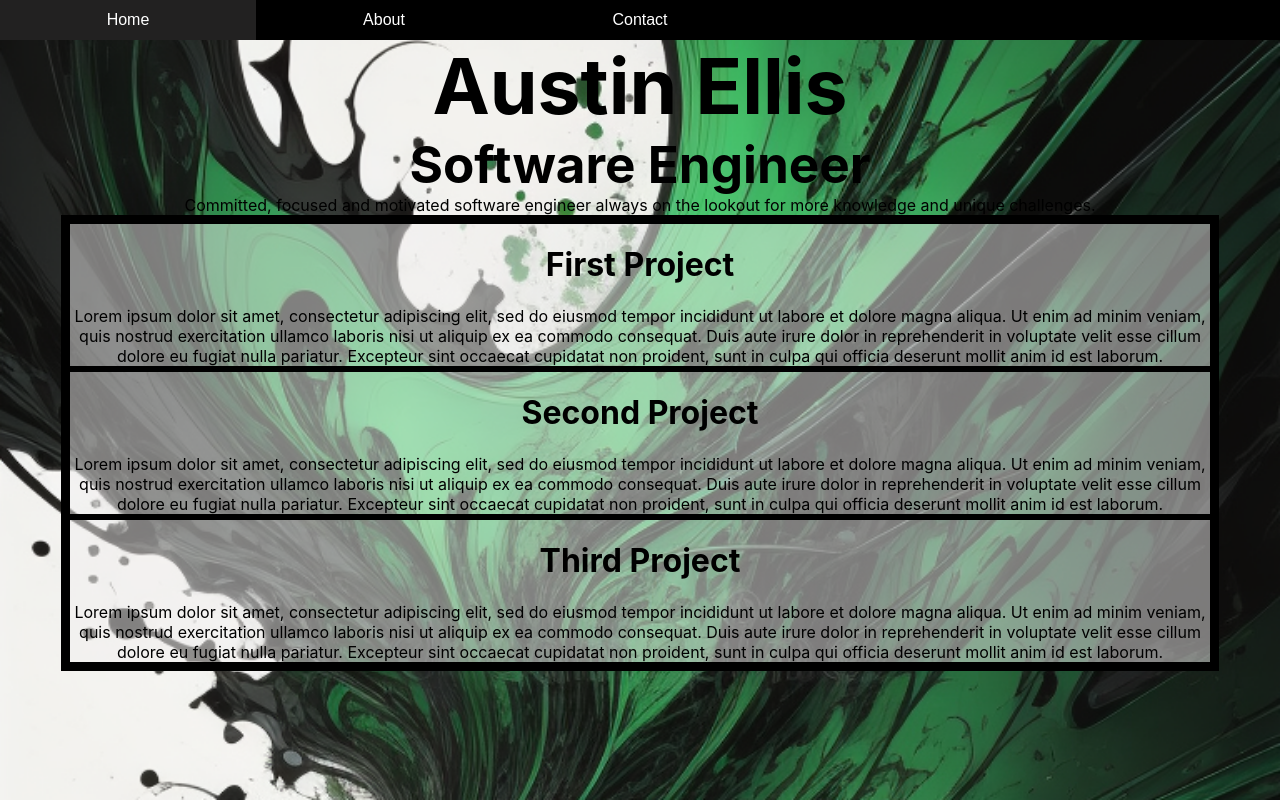
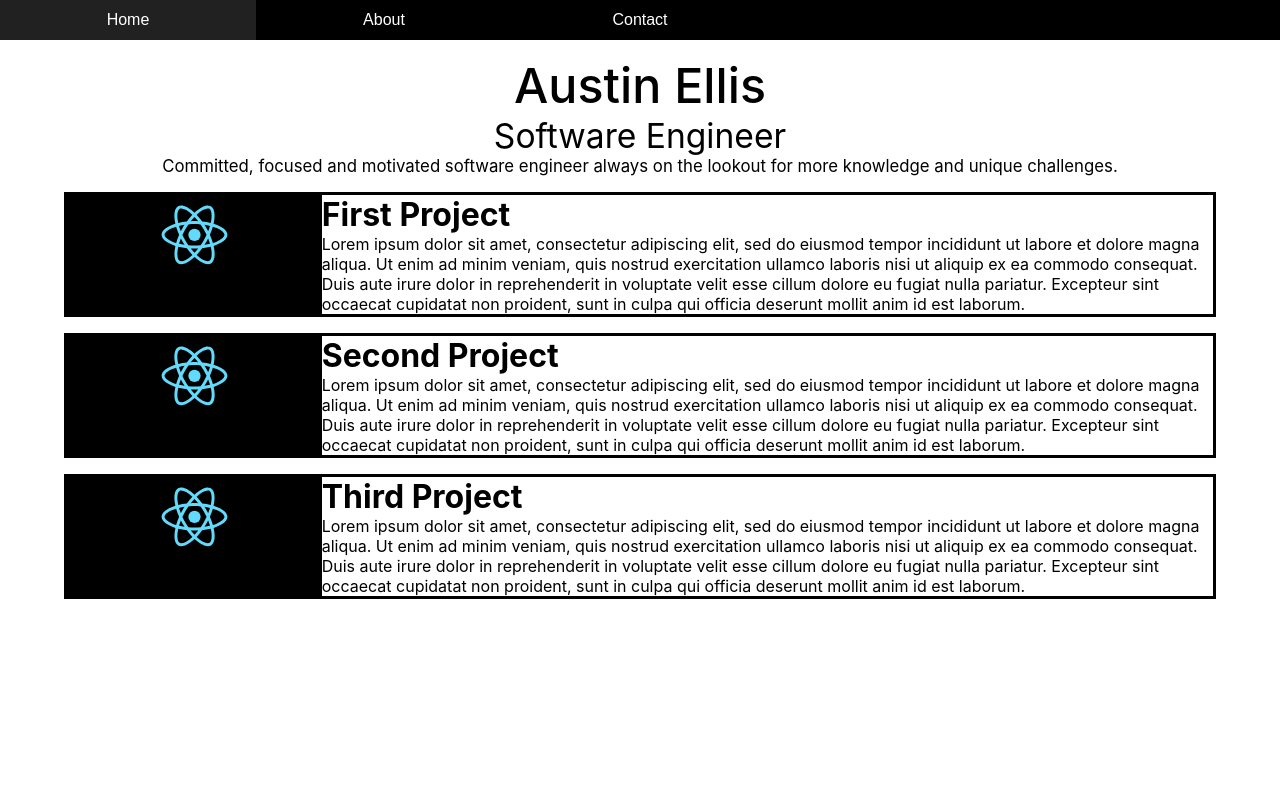
Before and after one commit to justonemoresideproject/portfolio, a React (Create React App) app: page / in a window 1280 px wide. Built offline with nearby package versions, Linux system fonts and the light colour scheme.

Commit message:
updated background, updated project styles, and removed divider

```diff
--- a/src/App.css
+++ b/src/App.css
@@ -4,35 +4,65 @@
   display: flex;
   flex-direction: column;
 
-  background-image: url("Photos/background.png");
+  /* background-image: url("Photos/background.png");
   background-repeat: no-repeat;
-  background-size: cover;
+  background-size: cover; */
+  /* background-position: center; */
+
+  background-color: white;
 
   overflow: hidden;
 
   min-height: 100vh;
 }
 
-.titleContainer h1 h3 {
+.titleContainer {
+  display: flex;
+  flex-direction: column;
+  position: relative;
+
+  /* border: black 3px solid;
+  background-color: rgba(9, 83, 9, 0.589); */
+
+  width: 90vw;
+
+  margin-top: 2vh;
+  margin-right: auto;
+  margin-left: auto;
+}
+
+.titleContainer>div {
   margin: 0px;
   padding: 0px;
 }
 
-.titleContainer>h1 {
-  font-size: 6vw;
-  margin: 0px;
-  padding: 0px;
+.nameTitle {
+  font-size: calc(10px + 3vw);
+  font-weight: 500;
 }
 
-.titleContainer>h3 {
-  font-size: 4vw;
-  margin: 0px;
-  padding: 0px;
+.jobTitle {
+  font-size: calc(8px + 2vw);
+  font-weight: 400;
+}
+
+.jobDescription {
+  font-size: calc(4px + 1vw);
 }
 
 div {
   margin: 0px;
-  padding: 0ppx
+  padding: 0px
+}
+
+.divider {
+  width: 100vw;
+  height: 8vh;
+
+  margin-top: 2vh;
+  margin-bottom: 2vh;
+
+  background-color: black;
 }
 
 .App-logo {
--- a/src/App.js
+++ b/src/App.js
@@ -9,16 +9,18 @@ function App() {
     <div className="App">
       <Navbar />
       <div className='titleContainer'>
-        <h1>
+        <div className='nameTitle'>
           Austin Ellis
-        </h1>
-        <h3>
+        </div>
+        <div className='jobTitle'>
           Software Engineer
-        </h3>
-        <div>
+        </div>
+        <div className='jobDescription'>
           Committed, focused and motivated software engineer always on the lookout for more knowledge and unique challenges.
         </div>
       </div>
+      {/* <div className='divider'>
+      </div> */}
       <Projects />
     </div>
   );
--- a/src/Projects/Project/Project.css
+++ b/src/Projects/Project/Project.css
@@ -1,9 +1,33 @@
 .projectContainer {
     display: flex;
-    flex-direction: column;
+    flex-direction: row;
     border: solid black 3px;
+
+    margin-top: 2vh;
+    margin-bottom: 2vh;
 }
 
-.projectImg, .projectDescription {
-    align-self: start;
+.projectTitle, .projectDescription {
+    text-align: left;
+    margin: 0px;
+    padding: 0px;
 }
+
+.projectImg {
+    height: 10vh;
+
+    align-self: center;
+    margin: auto;
+}
+
+.projectImgContainer {
+    width: 20vw;
+    background-color: black;
+}
+
+.projectDescriptionContainer {
+    width: 70vw;
+
+    display: flex;
+    flex-direction: column;
+}
--- a/src/Projects/Project/Project.js
+++ b/src/Projects/Project/Project.js
@@ -6,12 +6,16 @@ function Project({project}) {
     console.log(project)
     return (
         <div className='projectContainer'>
-            <h1>
-                {project.name}
-            </h1>
-            <img className='projectImg' />
-            <div className='projectDescription'>
-                {project.description}
+            <div className='projectImgContainer'>
+                <img className='projectImg' src={`${project.img}`}/>
+            </div>
+            <div className='projectDescriptionContainer'>
+                <h1 className='projectTitle'>
+                    {project.name}
+                </h1>
+                <div className='projectDescription'>
+                    {project.description}
+                </div>
             </div>
         </div>
     )
--- a/src/Projects/Projects.css
+++ b/src/Projects/Projects.css
@@ -1,6 +1,6 @@
 .projectsComponentContainer {
-    border: 3px black solid;
-    background-color: rgba(240, 239, 239, 0.486);
+    /* border: 3px black solid;
+    background-color: rgba(240, 239, 239, 0.616); */
 
     width: 90vw;
     align-self: center;
@@ -11,5 +11,8 @@
 }
 
 .projectsListContainer {
-    border: 3px black solid;
+    /* border: 3px black solid; */
+
+    margin-top: 2vh;
+    margin-bottom: 2vh;
 }
```
